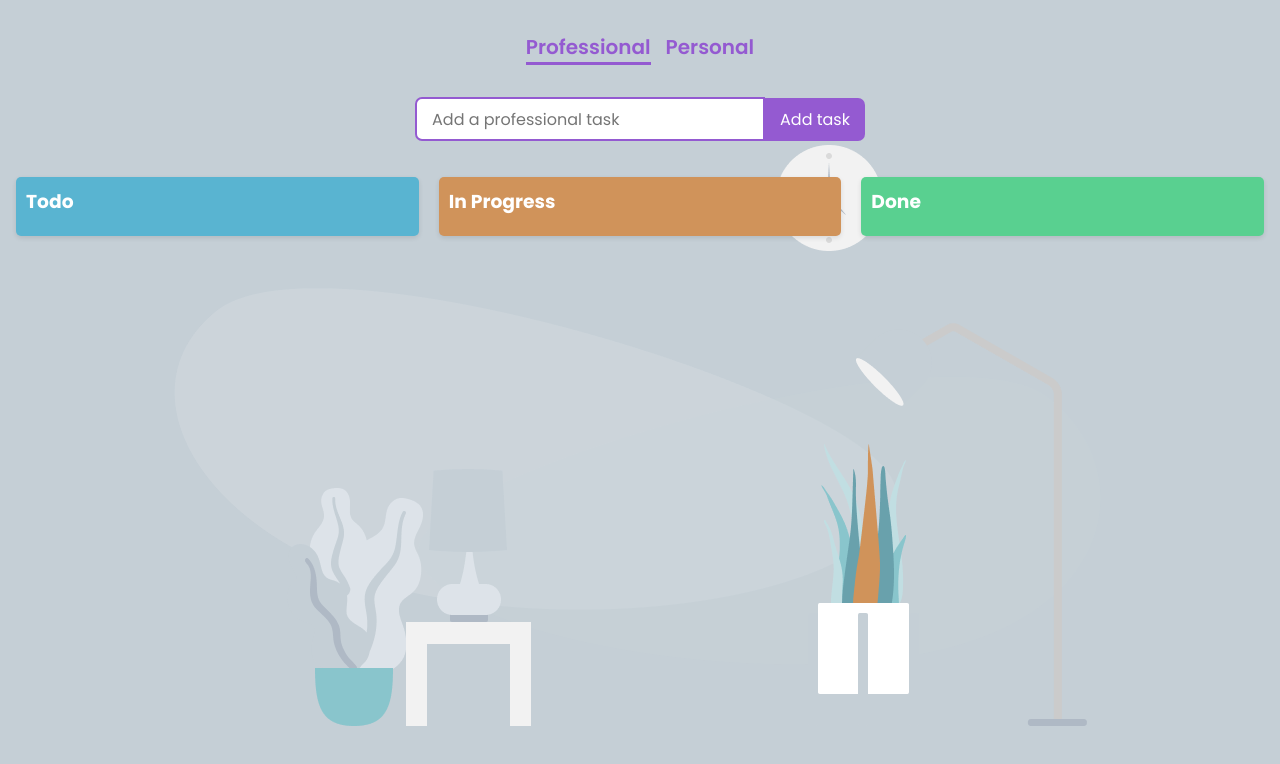
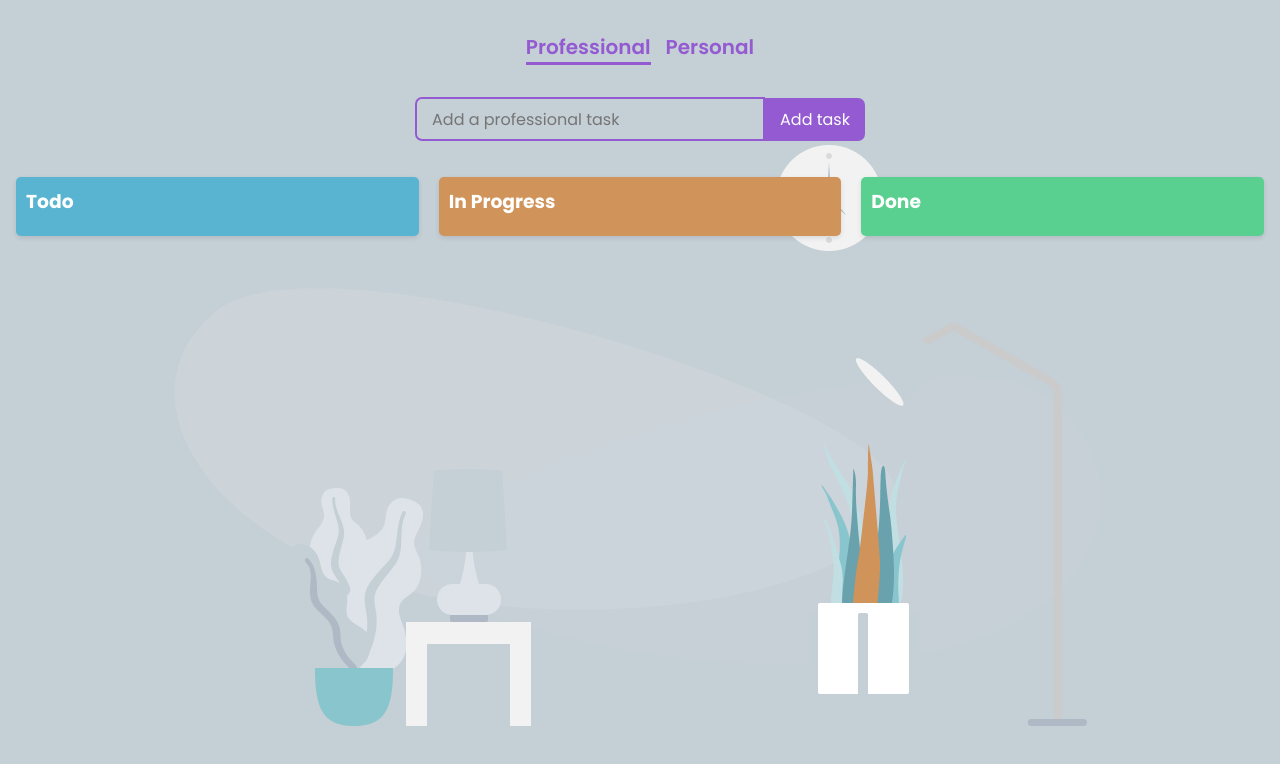
Before and after one commit to Shamseer88/kanban-board, a React (Vite) app: page / in a window 1280 px wide. Shown: the top 764 px of the page. Built offline with nearby package versions, Linux system fonts and the light colour scheme.

Commit message:
Input background color changed

```diff
--- a/src/index.css
+++ b/src/index.css
@@ -43,6 +43,7 @@
   padding: 7.5px 15px;
   border-radius: 7px 0 0 7px;
   border: 2px solid #945ad1;
+  background-color: #c5cfd6;
   outline: none;
   font-size: 1rem;
 }
```
